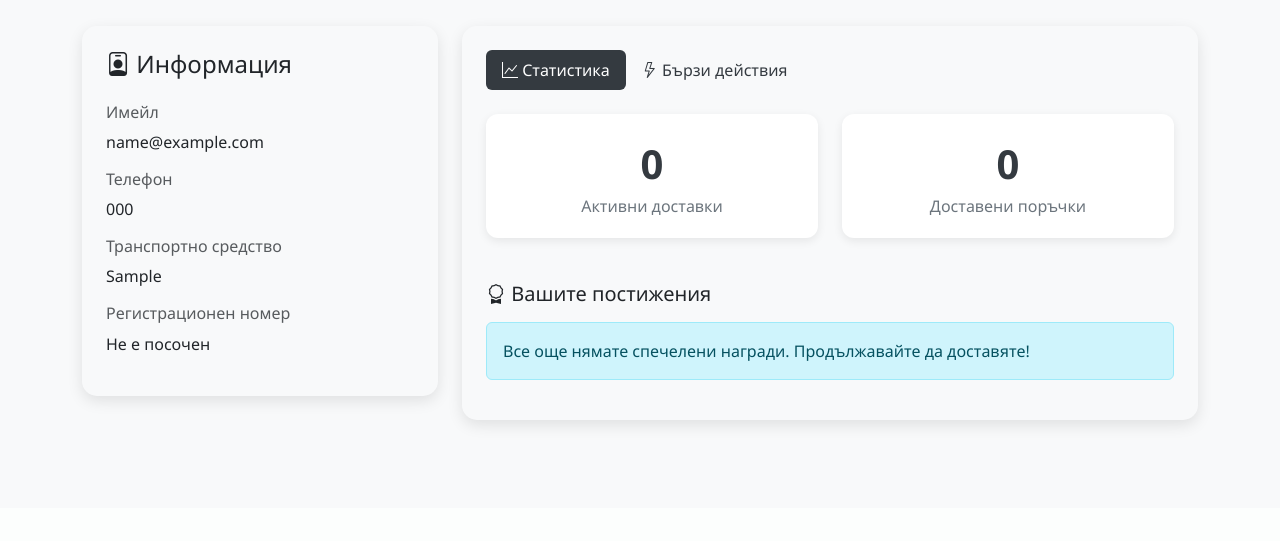
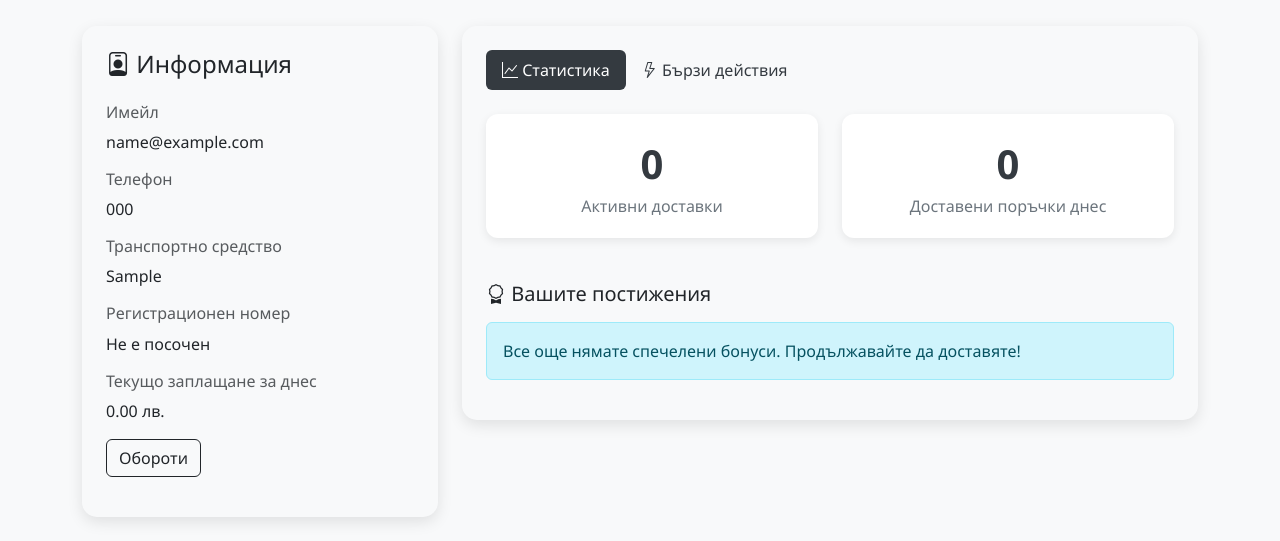
Before and after one commit to 3iqpotato/HungryHub, a Django app: page /supplier/supplier_home/ in a window 1280 px wide. Shown: the part 292-833 px from the top of the page. Before the commit the page ends 721 px from the top, so only its background shows below. Run offline with Django 5.2, Linux system fonts and the light colour scheme; a user stored in the database is signed in; tables that the repository leaves empty hold one stand-in row (values such as "Sample post").

Commit message:
Implemented revenue calculation functionality for suppliers, including daily and monthly turnover summaries on the supplier dashboard. Additionally, introduced supplier salary calculations and a bonus system to reward performance.

```diff
--- a/myproject/orders/apps.py
+++ b/myproject/orders/apps.py
@@ -4,3 +4,6 @@ from django.apps import AppConfig
 class OrdersConfig(AppConfig):
     default_auto_field = 'django.db.models.BigAutoField'
     name = 'myproject.orders'
+
+    def ready(self):
+        import myproject.orders.signals  # зареждаме сигналите при стартиране
--- a/myproject/orders/models.py
+++ b/myproject/orders/models.py
@@ -1,8 +1,6 @@
 from numbers import Number
 
 from django.db import models
-
-
 from myproject.users.models import UserProfile
 from myproject.suppliers.models import Supplier
 from myproject.restaurants.models import Restaurant
--- a/myproject/suppliers/models.py
+++ b/myproject/suppliers/models.py
@@ -1,6 +1,8 @@
 from django.db import models
 from django.conf import settings
-from django.utils.timezone import now
+from django.utils import timezone
+
+
 
 class Supplier(models.Model):
     account = models.OneToOneField(settings.AUTH_USER_MODEL, on_delete=models.CASCADE)
@@ -10,18 +12,48 @@ class Supplier(models.Model):
     status = models.CharField(max_length=20)
     type = models.CharField(max_length=50)
 
-    def get_daily_earnings(self, date=None, bonus_threshold=200):
-        from myproject.orders.models import Order  # вътрешен импорт!
+    daily_earnings = models.DecimalField(max_digits=10, decimal_places=2, default=0.00)
+    last_reset = models.DateField(default=timezone.now)
+
+    def get_daily_turnover(self, date=None):
+        from myproject.orders.models import OrderItem
+        from django.utils.timezone import now
+        from django.db.models import Sum, F, ExpressionWrapper, DecimalField
+
         date = date or now().date()
-        orders = Order.objects.filter(
-            supplier=self,
-            status='delivered',
-            delivery_time__date=date
-        )
-        total = sum(order.get_total_price() for order in orders)
-        bonus = 20 if total > bonus_threshold else 0
-        return {
-            'orders': orders,
-            'total': total,
-            'bonus': bonus
-        }
+
+        return OrderItem.objects.filter(
+            order__supplier=self,
+            order__status='delivered',
+            order__delivery_time__date=date
+        ).annotate(
+            total_price=ExpressionWrapper(
+                F('quantity') * F('article__price'),
+                output_field=DecimalField()
+            )
+        ).aggregate(total=Sum('total_price'))['total'] or 0
+
+    def get_monthly_turnover(self, year=None, month=None):
+        from myproject.orders.models import OrderItem
+        from django.utils.timezone import now
+        from django.db.models import Sum, F, ExpressionWrapper, DecimalField
+
+        now_ = now()
+        year = year or now_.year
+        month = month or now_.month
+
+        return OrderItem.objects.filter(
+            order__supplier=self,
+            order__status='delivered',
+            order__delivery_time__year=year,
+            order__delivery_time__month=month
+        ).annotate(
+            total_price=ExpressionWrapper(
+                F('quantity') * F('article__price'),
+                output_field=DecimalField()
+            )
+        ).aggregate(total=Sum('total_price'))['total'] or 0
+
+    def calculate_bonus(self):
+        daily_turnover = self.get_daily_turnover()
+        return (daily_turnover // 100) * 5
--- a/myproject/suppliers/views.py
+++ b/myproject/suppliers/views.py
@@ -10,6 +10,7 @@ from django.views import View
 from myproject.orders.models import Order
 from myproject.suppliers.forms import SupplierForm, SupplierProfileForm
 from myproject.suppliers.models import Supplier
+
 
 
 # Create your views here.
@@ -53,21 +54,34 @@ class SupplierHomeView(LoginRequiredMixin, View):
 
     def get(self, request):
         supplier = request.user.supplier
-        active_orders = Order.objects.filter(
+
+        # Заплащане
+        delivered_today = Order.objects.filter(
             supplier=supplier,
-            status='on_delivery'
-        ).count()
+            status='delivered',
+            delivery_time__date=timezone.now().date()
+        )
+        delivered_today_count = delivered_today.count()
+        bonus = supplier.calculate_bonus()
+        daily_earnings = delivered_today_count * 3 + bonus
 
-        delivered_orders = Order.objects.filter(
-            supplier=supplier,
-            status='delivered'
-        ).count()
+        # Обороти
+        daily_turnover = supplier.get_daily_turnover()
+        monthly_turnover = supplier.get_monthly_turnover()
+
+        active_orders = Order.objects.filter(supplier=supplier, status='on_delivery').count()
+        delivered_orders = Order.objects.filter(supplier=supplier, status='delivered').count()
 
         context = {
             'supplier': supplier,
             'active_orders': active_orders,
             'delivered_orders': delivered_orders,
-            'user': request.user
+            'user': request.user,
+            'daily_earnings': daily_earnings,
+            'daily_turnover': daily_turnover,
+            'monthly_turnover': monthly_turnover,
+            'bonus': bonus,
+            'delivered_today': delivered_today,  # Подаваме само доставените поръчки за днес
         }
         return render(request, self.template_name, context)
 
--- a/templates/supplier/supplier_home.html
+++ b/templates/supplier/supplier_home.html
@@ -120,6 +120,23 @@
                         <h6 class="text-muted">Регистрационен номер</h6>
                         <p>{{ supplier.license_plate|default:"Не е посочен" }}</p>
                     </div>
+                    <div class="mb-3">
+                        <h6 class="text-muted">Текущо заплащане за днес</h6>
+                        <p>{{ daily_earnings|floatformat:2 }} лв.</p>
+                    </div>
+                    <button class="btn btn-outline-dark mb-3" onclick="toggleTurnover()">Обороти</button>
+
+                    <div id="turnover-section" style="display: none;">
+                        <div class="mb-2">
+                            <h6 class="text-muted">Дневен оборот</h6>
+                            <p>{{ daily_turnover|floatformat:2 }} лв.</p>
+                        </div>
+                        <div class="mb-2">
+                            <h6 class="text-muted">Месечен оборот</h6>
+                            <p>{{ monthly_turnover|floatformat:2 }} лв.</p>
+                        </div>
+                    </div>
+
                 </div>
             </div>
 
@@ -151,17 +168,23 @@
                                 </div>
                                 <div class="col-md-6">
                                     <div class="stats-card">
-                                        <div class="stats-number">{{ delivered_orders }}</div>
-                                        <div class="stats-label">Доставени поръчки</div>
+                                        <div class="stats-number">{{ delivered_today.count }}</div>
+                                        <div class="stats-label">Доставени поръчки днес</div>
                                     </div>
                                 </div>
                             </div>
 
                             <div class="mt-4">
                                 <h5><i class="bi bi-award"></i> Вашите постижения</h5>
-                                <div class="alert alert-info mt-3">
-                                    Все още нямате спечелени награди. Продължавайте да доставяте!
-                                </div>
+                                {% if bonus > 0 %}
+                                    <div class="alert alert-success mt-3">
+                                        🎉 Получихте бонус от {{ bonus|floatformat:2 }} лв. за днешната си активност!
+                                    </div>
+                                {% else %}
+                                    <div class="alert alert-info mt-3">
+                                        Все още нямате спечелени бонуси. Продължавайте да доставяте!
+                                    </div>
+                                {% endif %}
                             </div>
                         </div>
 
@@ -196,5 +219,12 @@
     </div>
 
     <script src="https://cdn.jsdelivr.net/npm/bootstrap@5.3.0/dist/js/bootstrap.bundle.min.js"></script>
+
+    <script>
+    function toggleTurnover() {
+        const section = document.getElementById("turnover-section");
+        section.style.display = section.style.display === "none" ? "block" : "none";
+    }
+    </script>
 </body>
 </html>
```
Also changed, not shown: myproject/orders/signals.py (added, +19 -0 lines), myproject/suppliers/migrations/0002_supplier_daily_earnings_supplier_last_reset.py (added).
